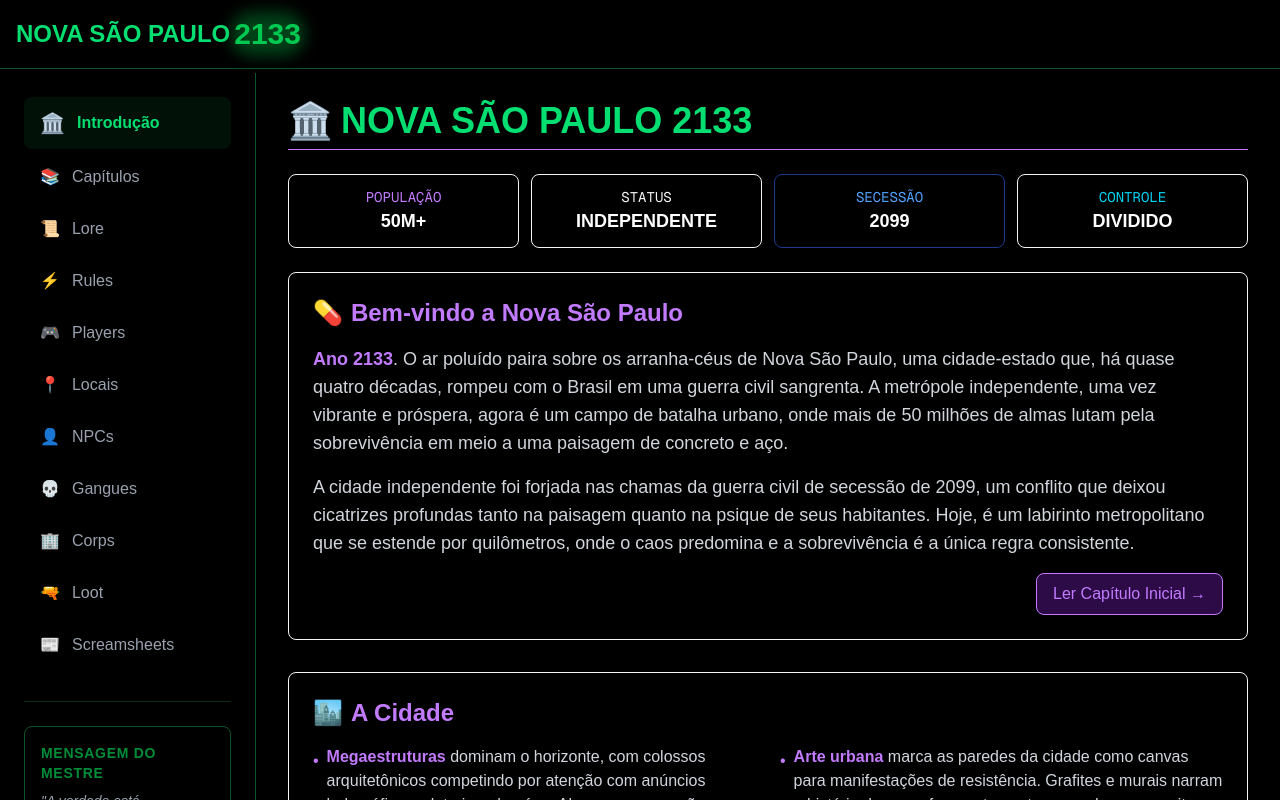
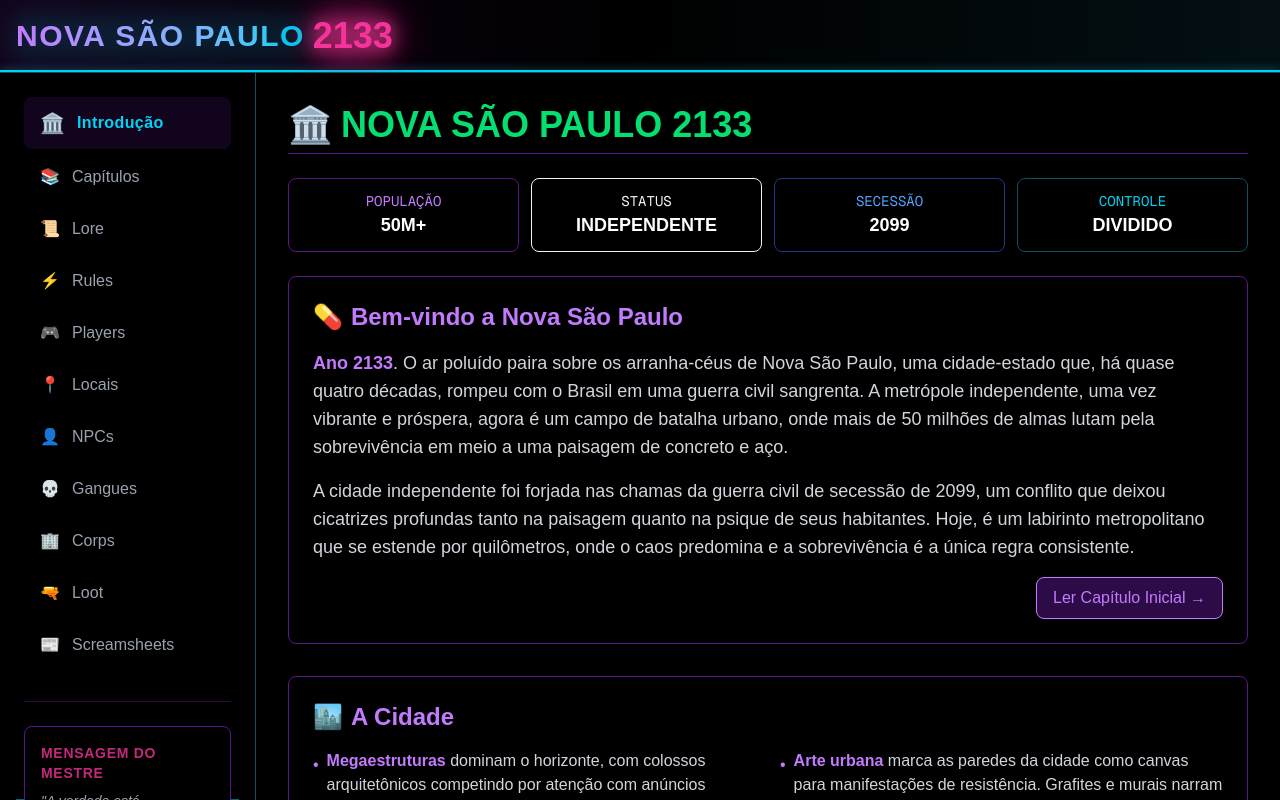
Before and after one commit to kaic/cyberpunk-red-nsp-dash, a Next.js app: page / in a window 1280 px wide. Shown: the top 800 px of the page. Built offline with nearby package versions, Linux system fonts and the light colour scheme.

Commit message:
add theme do header and menu

```diff
--- a/src/app/layout.tsx
+++ b/src/app/layout.tsx
@@ -1,6 +1,13 @@
 import type { Metadata } from "next";
 import { Geist, Geist_Mono } from "next/font/google";
+import { Orbitron } from 'next/font/google';
 import "./globals.css";
+
+const orbitron = Orbitron({
+  subsets: ['latin'],
+  weight: ['400', '500', '700', '900'],
+  variable: '--font-orbitron',
+});
 
 const geistSans = Geist({
   variable: "--font-geist-sans",
@@ -25,7 +32,7 @@ export default function RootLayout({
   return (
     <html lang="en">
       <body
-        className={`${geistSans.variable} ${geistMono.variable} antialiased`}
+        className={`${geistSans.variable} ${geistMono.variable} ${orbitron.variable} antialiased`}
       >
         {children}
       </body>
--- a/src/app/page.tsx
+++ b/src/app/page.tsx
@@ -7,8 +7,6 @@ import Gangues from "./sections/Gangues";
 import DefaultSection from "./sections/DefaultSection";
 import Lore from "./sections/Lore";
 import Rules from "./sections/Rules";
-
-import { neonTheme as theme } from "./theme";
 
 export default function Home() {
   const [activeSection, setActiveSection] = React.useState("introducao");
@@ -42,16 +40,12 @@ export default function Home() {
         return <Introducao />;
       case "capitulos":
         return <Capitulos />;
-
       case "gangues":
         return <Gangues />;
-
       case "lore":
         return <Lore />;
-
       case "rules":
         return <Rules />;
-
       // Add additional case statements for other sections
       default:
         const section = sections.find((s) => s.id === activeSection);
@@ -68,30 +62,52 @@ export default function Home() {
     <div className="min-h-screen text-gray-100 bg-black relative">
       {/* Header with neon effect */}
       <header className="sticky top-0 z-50">
-        <div className="w-full bg-black/80 backdrop-blur-md border-b border-green-900">
-          <div className="container mx-auto px-4 py-4 flex justify-between items-center">
+        <div className="w-full bg-black/90 backdrop-blur-md border-b border-cyan-900 relative overflow-hidden">
+          {/* Animated background lighting */}
+          <div className="absolute inset-0 bg-gradient-to-r from-purple-900/20 via-black/0 to-cyan-900/20"></div>
+
+          {/* Enhanced horizontal neon line */}
+          <div className="absolute bottom-0 left-0 right-0 h-0.5 bg-cyan-400 shadow-[0_0_8px_rgba(34,211,238,0.7)]"></div>
+
+          <div className="container mx-auto px-4 py-4 flex justify-between items-center relative z-10">
             <div
-              className="text-2xl font-bold cursor-pointer flex items-center"
+              className="cursor-pointer flex items-center group"
               onClick={() => handleNavigation("introducao")}
             >
-              <span className="text-green-400">NOVA SÃO PAULO</span>
-              <div className="relative mx-1">
-                <span className="absolute -inset-1 rounded-full blur animate-pulse bg-green-600/50"></span>
-                <span className="relative text-green-500 text-3xl">2133</span>
+              {/* Main title with enhanced cyberpunk styling */}
+              <div className="relative">
+                <span
+                  className="text-2xl md:text-3xl font-orbitron font-bold tracking-wider text-transparent bg-clip-text bg-gradient-to-r from-purple-400 to-cyan-400 transition-all duration-300 group-hover:from-pink-400 group-hover:to-cyan-500"
+                  data-text="NOVA SÃO PAULO"
+                >
+                  NOVA SÃO PAULO
+                </span>
+                {/* Text shadow/glow effect */}
+                <span className="absolute -inset-1 bg-cyan-500/20 blur-md opacity-75 group-hover:opacity-100 transition-opacity duration-300 rounded-lg -z-10"></span>
+              </div>
+
+              <div className="relative mx-2 flex items-center">
+                {/* Year with multi-layered glow effect */}
+                <span className="absolute -inset-2 rounded-full blur-xl animate-pulse bg-pink-600/30"></span>
+                <span className="absolute -inset-1 rounded-full blur-md animate-pulse bg-pink-500/50"></span>
+                <span className="relative text-3xl md:text-4xl font-orbitron font-bold text-pink-500 drop-shadow-[0_0_8px_rgba(236,72,153,0.7)]">2133</span>
               </div>
             </div>
 
             <div className="flex items-center">
-              {/* Mobile menu button */}
+              {/* Mobile menu button with enhanced neon effect */}
               <button
                 onClick={() => setMenuOpen(!menuOpen)}
-                className="md:hidden p-2 rounded transition-colors bg-black hover:bg-green-900/20 focus:outline-none border border-green-800"
+                className="md:hidden p-2 rounded relative overflow-hidden transition-all bg-black/60 hover:bg-cyan-900/20 focus:outline-none border border-cyan-800 group"
                 aria-label="Menu"
               >
+                {/* Button glow effect */}
+                <span className="absolute inset-0 bg-cyan-800/0 group-hover:bg-cyan-800/20 transition-colors duration-300"></span>
+
                 {menuOpen ? (
                   <svg
                     xmlns="http://www.w3.org/2000/svg"
-                    className="h-6 w-6 text-green-400"
+                    className="h-6 w-6 text-cyan-400 drop-shadow-[0_0_3px_rgba(34,211,238,0.7)]"
                     fill="none"
                     viewBox="0 0 24 24"
                     stroke="currentColor"
@@ -106,7 +122,7 @@ export default function Home() {
                 ) : (
                   <svg
                     xmlns="http://www.w3.org/2000/svg"
-                    className="h-6 w-6 text-green-400"
+                      className="h-6 w-6 text-cyan-400 drop-shadow-[0_0_3px_rgba(34,211,238,0.7)]"
                     fill="none"
                     viewBox="0 0 24 24"
                     stroke="currentColor"
@@ -119,14 +135,20 @@ export default function Home() {
                     />
                   </svg>
                 )}
+
+                {/* Button highlight effect */}
+                <span className="absolute bottom-0 left-0 right-0 h-0.5 bg-cyan-400 scale-x-0 group-hover:scale-x-100 transition-transform duration-300"></span>
               </button>
             </div>
           </div>
+
+          {/* Optional scanline effect for more cyberpunk feel */}
+          <div className="absolute inset-0 pointer-events-none scanline opacity-10"></div>
         </div>
 
         {/* Mobile menu */}
         {menuOpen && (
-          <div className="md:hidden absolute w-full bg-black/90 border-b border-green-800 shadow-lg z-50">
+          <div className="md:hidden absolute w-full bg-black/90 border-b border-cyan-900 shadow-lg z-50">
             <div className="container mx-auto px-4 py-2">
               <nav className="grid grid-cols-2 gap-2 py-4">
                 {sections.map((section) => (
@@ -135,12 +157,12 @@ export default function Home() {
                     onClick={() => handleNavigation(section.id)}
                     className={`flex items-center p-3 rounded-lg transition ${
                       activeSection === section.id
-                        ? "bg-green-900/30 text-green-400 border border-green-800"
-                        : "hover:bg-green-900/10 text-gray-300 border border-transparent"
+                      ? "bg-purple-900/30 text-cyan-400 border border-purple-800 shadow-[0_0_8px_rgba(124,58,237,0.3)]"
+                      : "hover:bg-purple-900/10 text-gray-300 border border-transparent hover:border-purple-900/50"
                     }`}
                   >
                     <span className="mr-2">{section.icon}</span>
-                    <span>{section.name}</span>
+                    <span className="font-orbitron tracking-wide text-sm">{section.name}</span>
                   </button>
                 ))}
               </nav>
@@ -151,19 +173,20 @@ export default function Home() {
 
       <div className="flex min-h-screen">
         {/* Sidebar - Desktop Only */}
-        <aside className="hidden md:block w-64 bg-black border-r border-green-900 p-6 sticky top-[73px] h-[calc(100vh-73px)] overflow-auto">
+        <aside className="hidden md:block w-64 bg-black border-r border-cyan-900 p-6 sticky top-[73px] h-[calc(100vh-73px)] overflow-auto">
           <nav className="space-y-1">
             {sections.map((section) => (
               <div
                 key={section.id}
-                className={`${activeSection === section.id ? "bg-green-900/20" : ""} rounded-lg overflow-hidden`}
+                className={`${activeSection === section.id ? "bg-purple-900/20" : ""
+                  } rounded-lg overflow-hidden group transition-colors duration-300 hover:bg-purple-900/10`}
               >
                 <button
                   onClick={() => handleNavigation(section.id)}
                   className={`flex items-center w-full px-4 py-3 text-left transition ${
                     activeSection === section.id
-                      ? "text-green-400 font-bold"
-                      : "text-gray-400 hover:text-green-400"
+                    ? "text-cyan-400 font-bold"
+                    : "text-gray-400 hover:text-cyan-400"
                   }`}
                 >
                   <span
@@ -171,15 +194,25 @@ export default function Home() {
                   >
                     {section.icon}
                   </span>
-                  <span>{section.name}</span>
+                  <span className={activeSection === section.id ? "font-orbitron tracking-wide" : ""}>
+                    {section.name}
+                  </span>
+
+                  {/* Add subtle glow effect for active item */}
+                  {activeSection === section.id && (
+                    <span className="absolute bottom-0 left-4 right-4 h-px bg-cyan-400/50"></span>
+                  )}
                 </button>
               </div>
             ))}
           </nav>
 
-          <div className="mt-8 pt-6 border-t border-green-900/50">
-            <div className="p-4 rounded-lg bg-black shadow-inner border border-green-900">
-              <h3 className="font-bold text-sm uppercase tracking-wider mb-2 text-green-500 opacity-70">
+          <div className="mt-8 pt-6 border-t border-purple-900/50">
+            <div className="p-4 rounded-lg bg-black shadow-inner border border-purple-900 relative overflow-hidden group">
+              {/* Add subtle glowing border effect on hover */}
+              <div className="absolute inset-0 bg-purple-900/5 opacity-0 group-hover:opacity-100 transition-opacity duration-300"></div>
+
+              <h3 className="font-orbitron font-bold text-sm uppercase tracking-wider mb-2 text-pink-500 opacity-80">
                 Mensagem do Mestre
               </h3>
               <p className="text-sm italic text-gray-400">
@@ -197,9 +230,9 @@ export default function Home() {
       </div>
 
       {/* Footer */}
-      <footer className="py-4 bg-black border-t border-green-900/50">
+      <footer className="py-4 bg-black border-t border-purple-900/50">
         <div className="container mx-auto px-4 text-center">
-          <p className="text-sm text-green-600 font-mono">
+          <p className="text-sm text-cyan-600 font-mono">
             CYBERPUNK RED - NOVA SÃO PAULO © 2133
           </p>
         </div>
```
